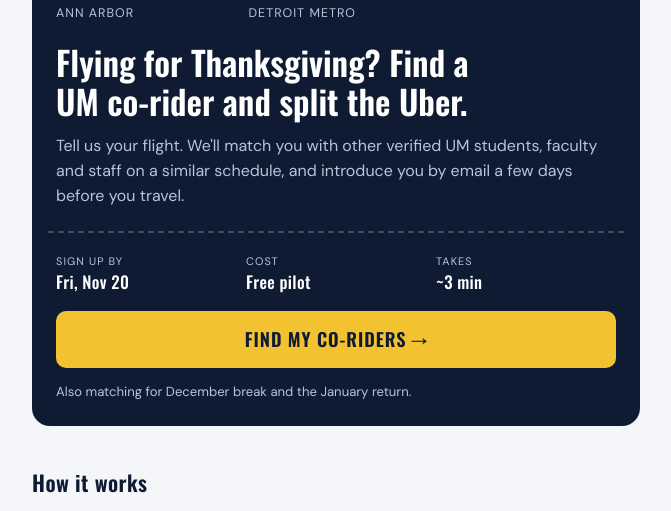
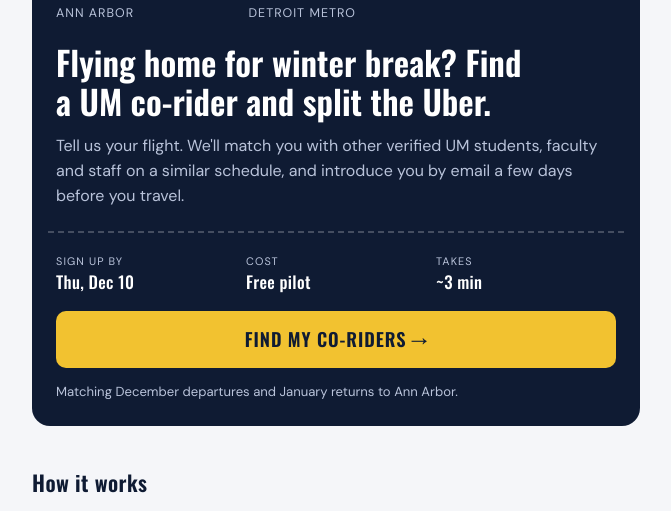
Before and after one commit to gokulj-umich/pairway, a plain HTML site: page index.html in a window 1280 px wide. Shown: the part 209-720 px from the top of the page, without its empty margins (304-975 px from the left). Drawn offline with nearby package versions, Linux system fonts and the light colour scheme.

Commit message:
Add files via upload

```diff
--- a/index.html
+++ b/index.html
@@ -142,18 +142,18 @@ footer { font-size: .8rem; color: var(--muted); display: grid; gap: 6px; }
         <span class="code">ARB</span><span class="arrow" aria-hidden="true">⇄</span><span class="code">DTW</span>
       </div>
       <div class="route-labels" aria-hidden="true"><span>Ann Arbor</span><span>Detroit Metro</span></div>
-      <h1>Flying for Thanksgiving? Find a UM co-rider and split the Uber.</h1>
+      <h1>Flying home for winter break? Find a UM co-rider and split the Uber.</h1>
       <p class="lede">Tell us your flight. We'll match you with other verified UM students, faculty and staff on a similar schedule, and introduce you by email a few days before you travel.</p>
     </div>
     <div class="perf" role="presentation"></div>
     <div class="pass-bottom">
       <div class="fields">
-        <div class="field"><span>Sign up by</span><b>Fri, Nov 20</b></div>
+        <div class="field"><span>Sign up by</span><b>Thu, Dec 10</b></div>
         <div class="field"><span>Cost</span><b>Free pilot</b></div>
         <div class="field"><span>Takes</span><b>~3 min</b></div>
       </div>
       <a class="cta" id="cta-top" href="#" data-survey>Find my co-riders →</a>
-      <p class="fine">Also matching for December break and the January return.</p>
+      <p class="fine">Matching December departures and January returns to Ann Arbor.</p>
     </div>
   </article>
 
@@ -185,7 +185,7 @@ footer { font-size: .8rem; color: var(--muted); display: grid; gap: 6px; }
   </section>
 
   <div class="bottom-cta">
-    <h2 style="margin:0">Don't ride alone this break.</h2>
+    <h2 style="margin:0">Don't ride alone this winter.</h2>
     <a class="cta" id="cta-bottom" href="#" data-survey>Find my co-riders →</a>
   </div>
 
```
